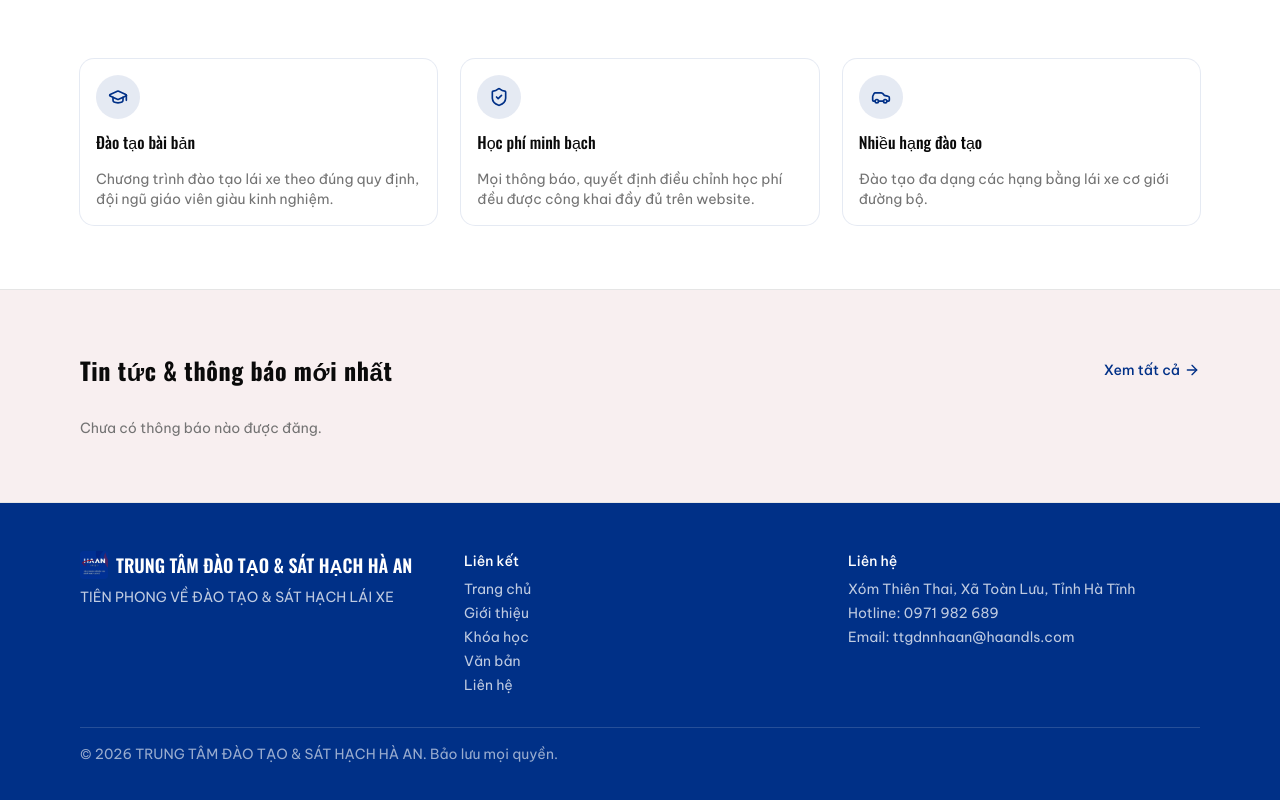
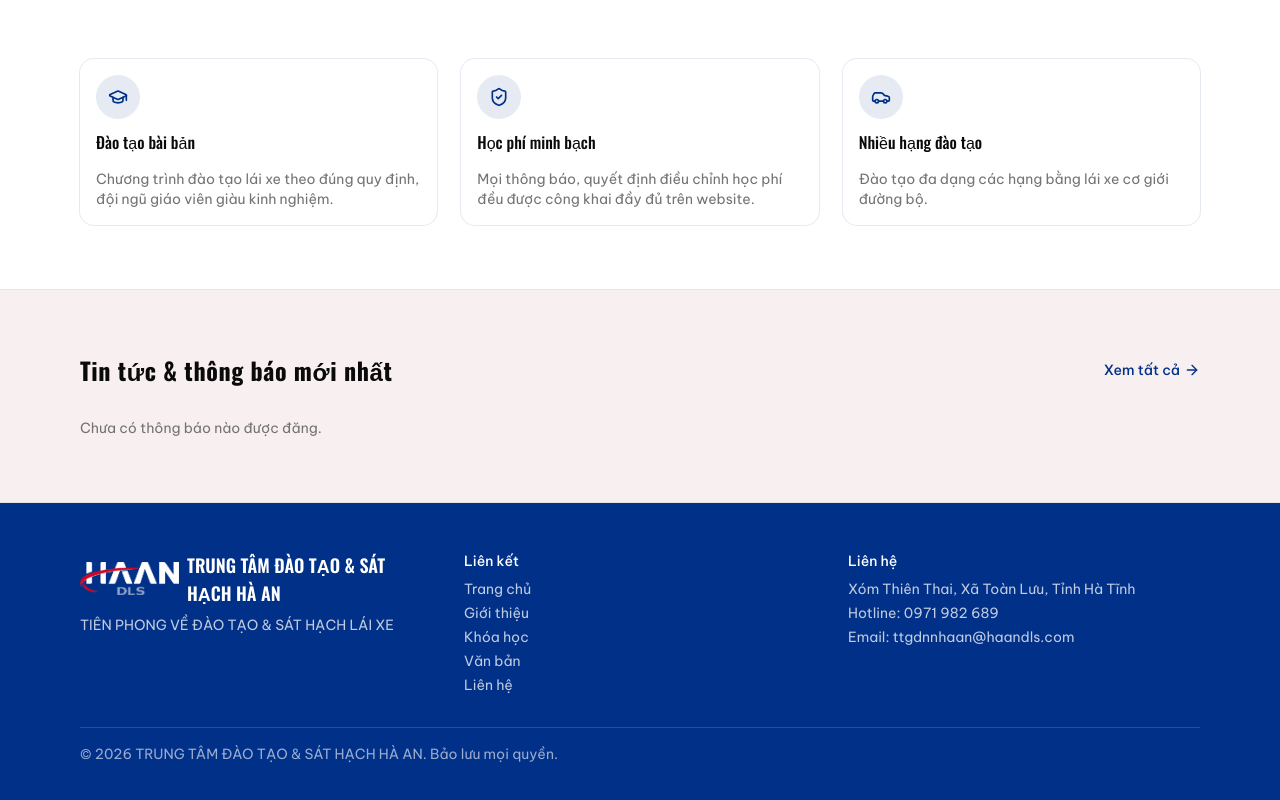
Before and after one commit to ducanh-ng1805/HAAN_DLS, a Next.js app: page / in a window 1280 px wide. Shown: the part 664-1464 px from the top of the page. Built offline with nearby package versions, Linux system fonts and the light colour scheme; no server answers; the database is empty.

Commit message:
Add transparent white logo variant for dark/navy backgrounds (footer)

```diff
--- a/app/(public)/layout.tsx
+++ b/app/(public)/layout.tsx
@@ -50,11 +50,11 @@ export default function PublicLayout({ children }: { children: React.ReactNode }
             <div>
               <div className="mb-2 flex items-center gap-2 font-heading text-lg font-semibold text-white">
                 <Image
-                  src="/logo.jpg"
+                  src="/logo-white.png"
                   alt="Trung tâm đào tạo & sát hạch Hà An"
-                  width={28}
-                  height={28}
-                  className="shrink-0 rounded"
+                  width={99}
+                  height={33}
+                  className="shrink-0"
                 />
                 TRUNG TÂM ĐÀO TẠO & SÁT HẠCH HÀ AN
               </div>
```
Also changed, not shown: public/logo-white.png (added), ảnh/logo/dab15e5b-9e48-4311-bd4b-8018e766f8d8.png (added).
